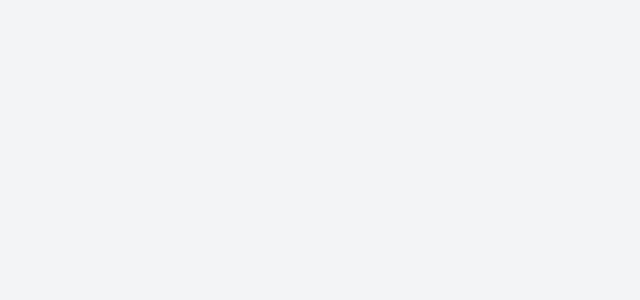
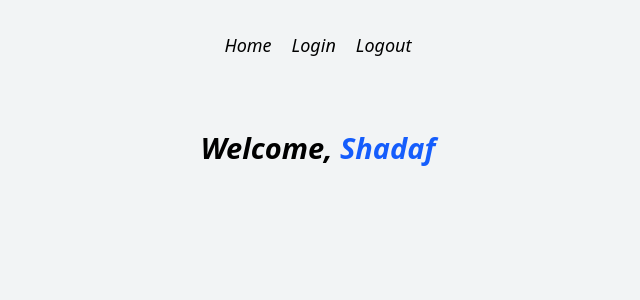
Before and after one commit to shadafhossain01/Firebase-Authentication-Design, a React (Vite) app: page / in a window 1280 px wide. Shown: the top 300 px of the page, without its empty margins (322-962 px from the left). Built offline with nearby package versions, Linux system fonts and the light colour scheme.

Commit message:
Home page added

```diff
--- a/src/App.jsx
+++ b/src/App.jsx
@@ -1,9 +1,19 @@
+import { Link, Outlet } from "react-router-dom"
 
 function App() {
 
   return (
     <>
-
+    <div className=" py-8 ">
+    <nav>
+      <ul className="flex justify-center gap-x-5 ">
+        <li className="font-medium italic text-[18px]"><Link to="/">Home</Link></li>
+        <li className="font-medium italic text-[18px]"><Link to="/login">Login</Link></li>
+        <li className="font-medium italic text-[18px]"><Link to="/">Logout</Link></li>
+      </ul>
+    </nav>
+    </div>
+    <Outlet/>
     </>
   )
 }
--- a/src/main.jsx
+++ b/src/main.jsx
@@ -4,13 +4,16 @@ import App from './App.jsx'
 import { BrowserRouter, Route, Routes } from 'react-router-dom'
 import Login from './page/Login.jsx';
 import SignUp from './page/SignUp.jsx';
+import Home from './page/Home.jsx';
 
 createRoot(document.getElementById("root")).render(
   <BrowserRouter>
     <Routes>
-      <Route path="/" element={<App />} />
-      <Route path="/login" element={<Login/>} />
-      <Route path="/signup" element={<SignUp/>} />
+      <Route path="/" element={<App />}>
+        <Route path="/" element={<Home />} />
+        <Route path="/login" element={<Login />} />
+        <Route path="/signup" element={<SignUp />} />
+      </Route>
     </Routes>
   </BrowserRouter>
 );
--- /dev/null
+++ b/src/page/Home.jsx
@@ -0,0 +1,11 @@
+import React from "react";
+
+const Home = () => {
+  return (
+    <div>
+      <h2 className="text-center font-bold mt-[35px] italic text-[29px]">Welcome, <span className="text-blue-600">Shadaf</span></h2>
+    </div>
+  );
+};
+
+export default Home;
```
